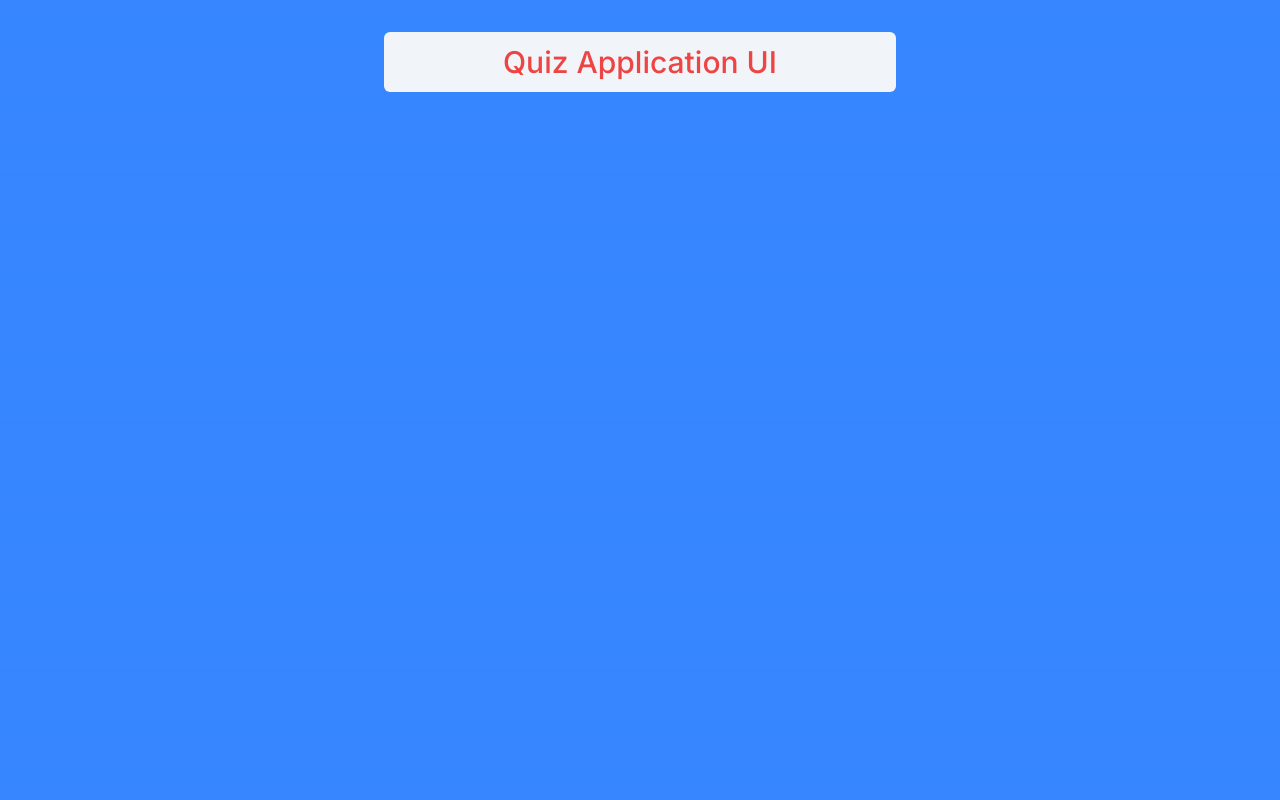
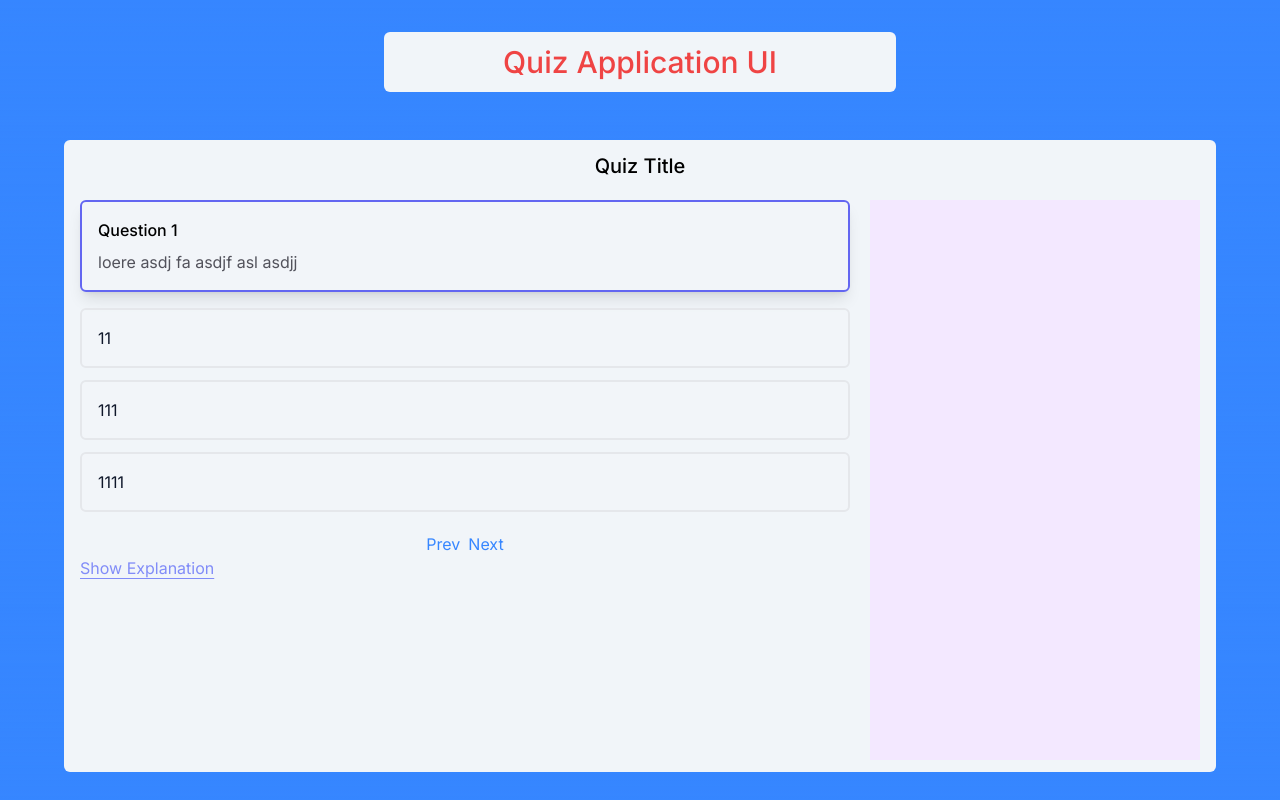
Before and after one commit to sarathos584/aifer-quiz-app, a Next.js app in the folder quiz-react/: page / in a window 1280 px wide. Built offline with nearby package versions, Linux system fonts and the light colour scheme.

Commit message:
feat: statically add layouts

```diff
--- a/quiz-react/src/app/(front-end)/page.tsx
+++ b/quiz-react/src/app/(front-end)/page.tsx
@@ -1,10 +1,29 @@
+import ExplanationCard from "@/components/ExplanationCard"
+import QuestionCard from "@/components/QuestionCard"
 
-
-export default function Home() {
+const Home = () => {
 
   return (
-    <main className="h-full">
+    <main className="py-4">
+      <section id='quiz' className="h-full bg-slate-100 min-h-[75vh] w-full] mx-auto max-w-[90vw] rounded-md px-4 py-3">
+        <h3 className="text-center font-medium text-xl text-black mb-[1em]">Quiz Title</h3>
+        <div className="flex gap-5">
+          <div className="basis-[70%] min-h-[70vh]">
+            <QuestionCard question={'loere asdj fa asdjf asl asdjj'} questionCount={1} options={['11', '111', '1111']}/>
+            <div className="button-group flex justify-center items-center gap-x-2 mt-5">
+              <button className="btn-primary">Prev</button>
+              <button className="btn-primary">Next</button>
+            </div>
 
+            <ExplanationCard explanation={'This is sample explanation'}/>
+          </div>
+          <div className="basis-[30%] bg-purple-100 min-h-[70vh]">
+
+          </div>
+        </div>
+      </section>
     </main>
-  );
+  )
 }
+
+export default Home
```
